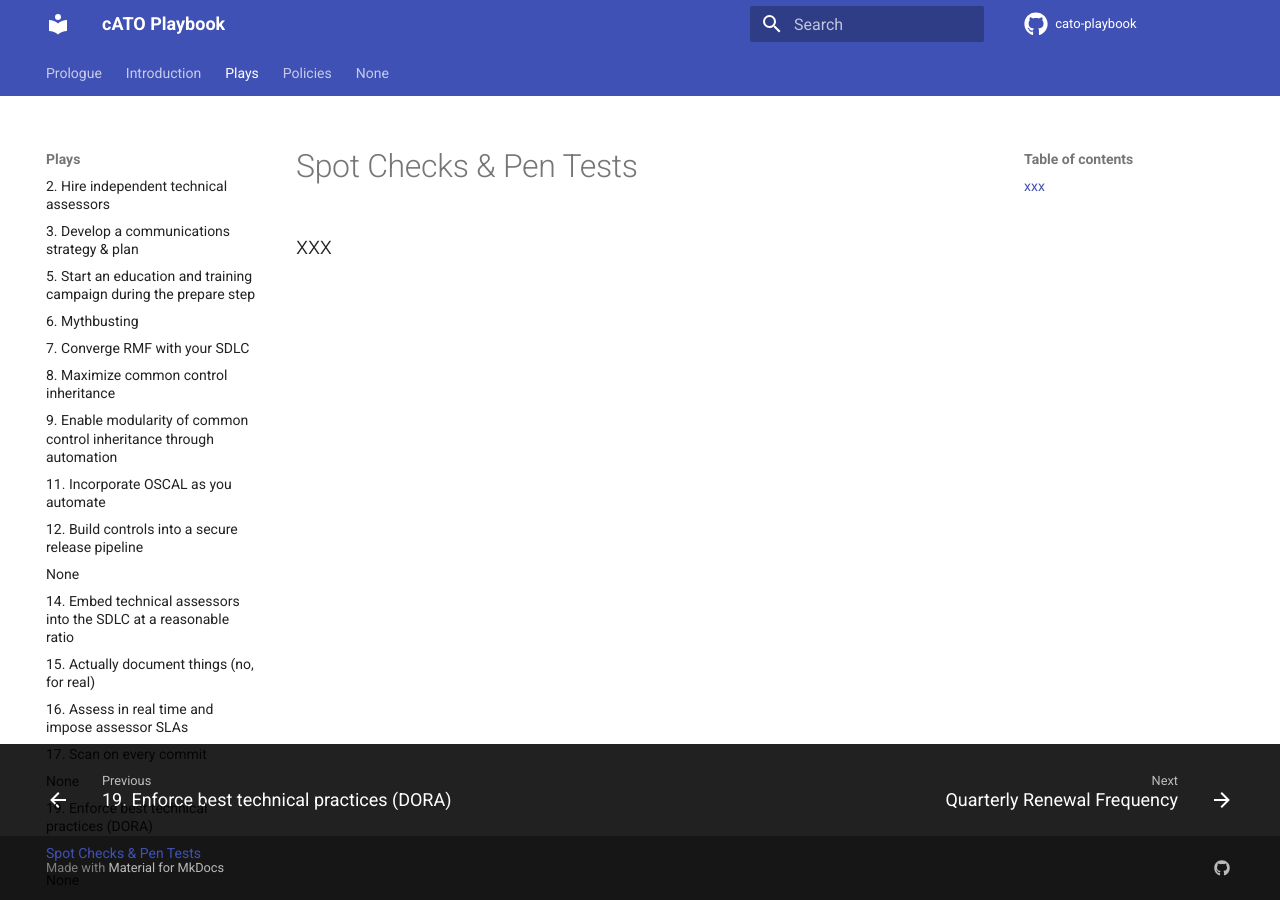
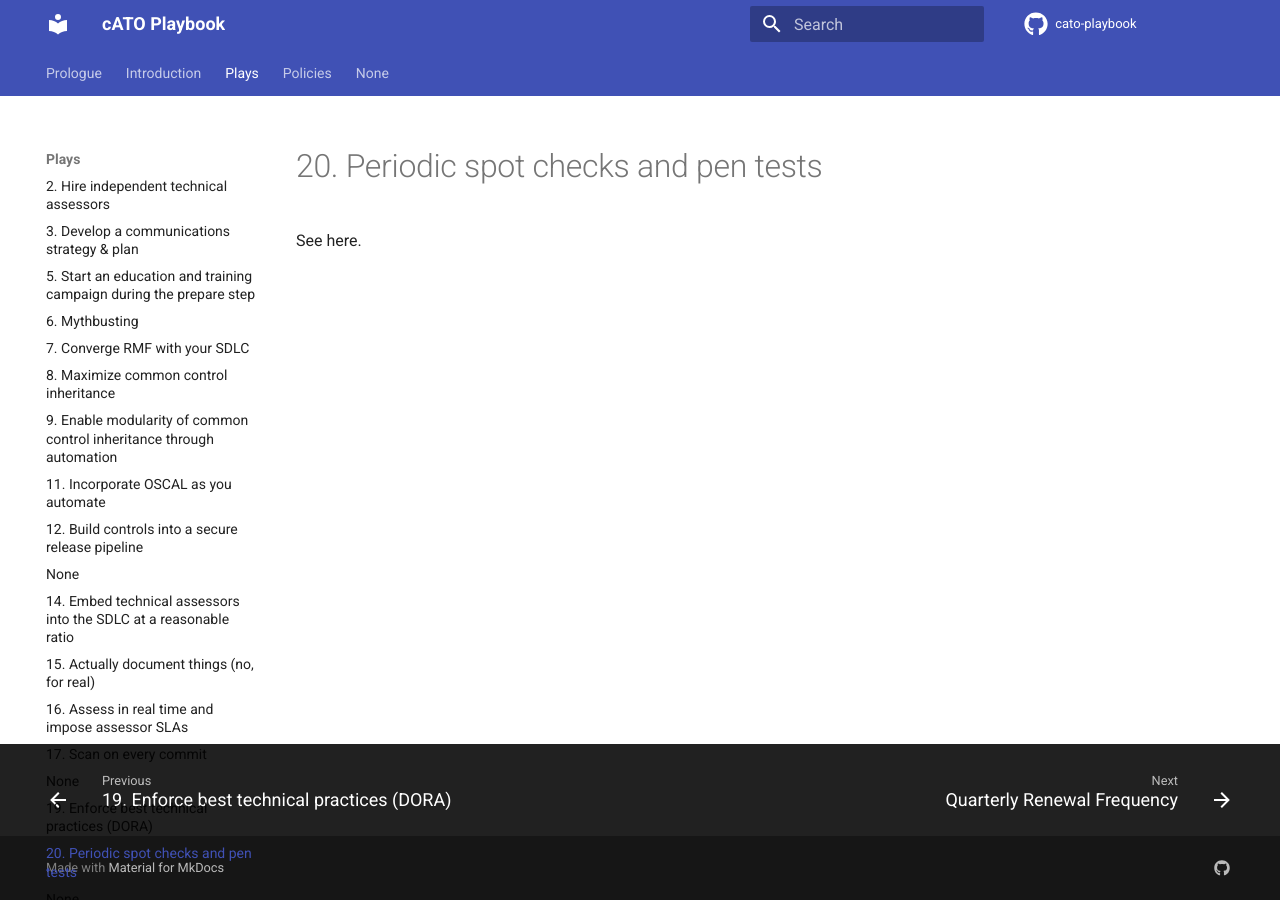
Before and after one commit to rise8-us/cato-playbook, an MkDocs documentation site: the page built from docs/checks.md, in a window 1280 px wide. Built offline with MkDocs 1.6.1 and Material for MkDocs 9.7.7, drawn with Linux system fonts in a browser that asks for light colours; comment, search, counter and statistics services are not loaded.

Commit message:
Update checks.md

```diff
--- a/docs/checks.md
+++ b/docs/checks.md
@@ -1,3 +1,3 @@
-# Spot Checks & Pen Tests
+# 20. Periodic spot checks and pen tests
 
-## xxx
+See here.
```
